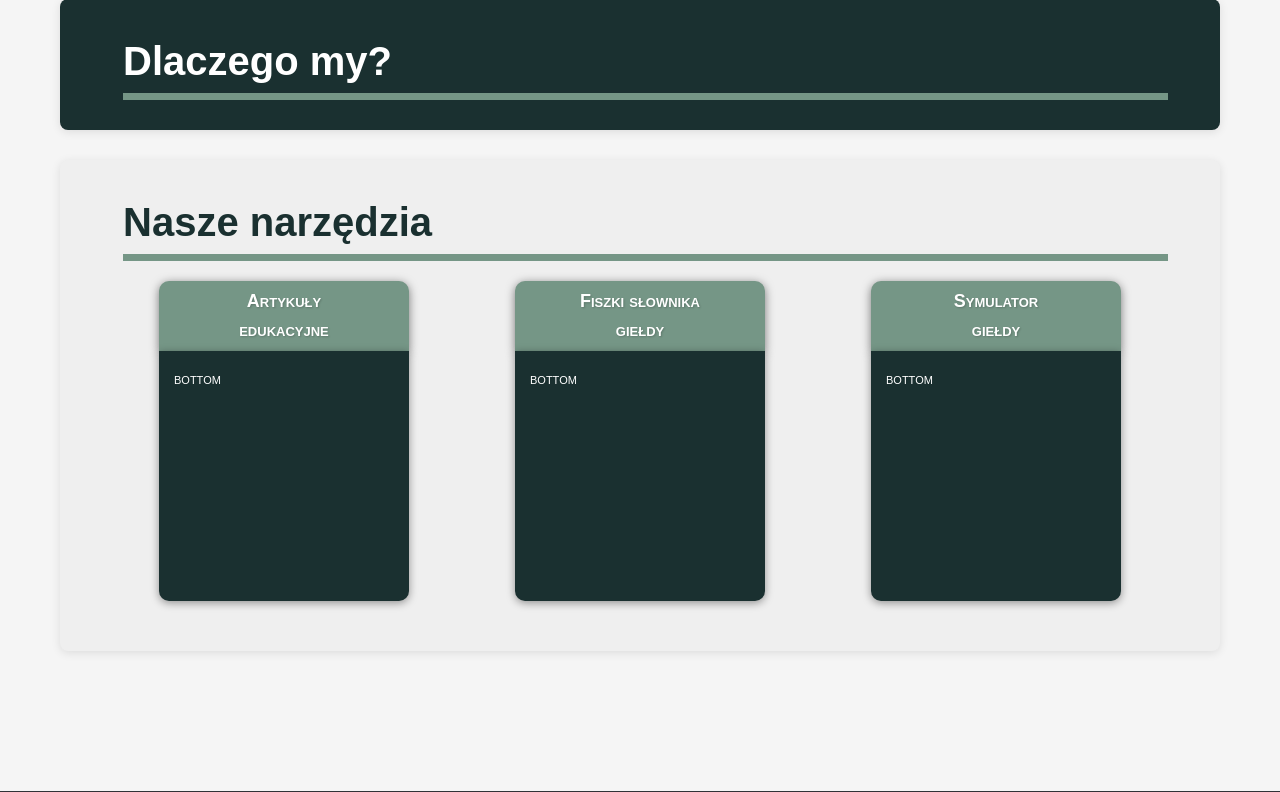
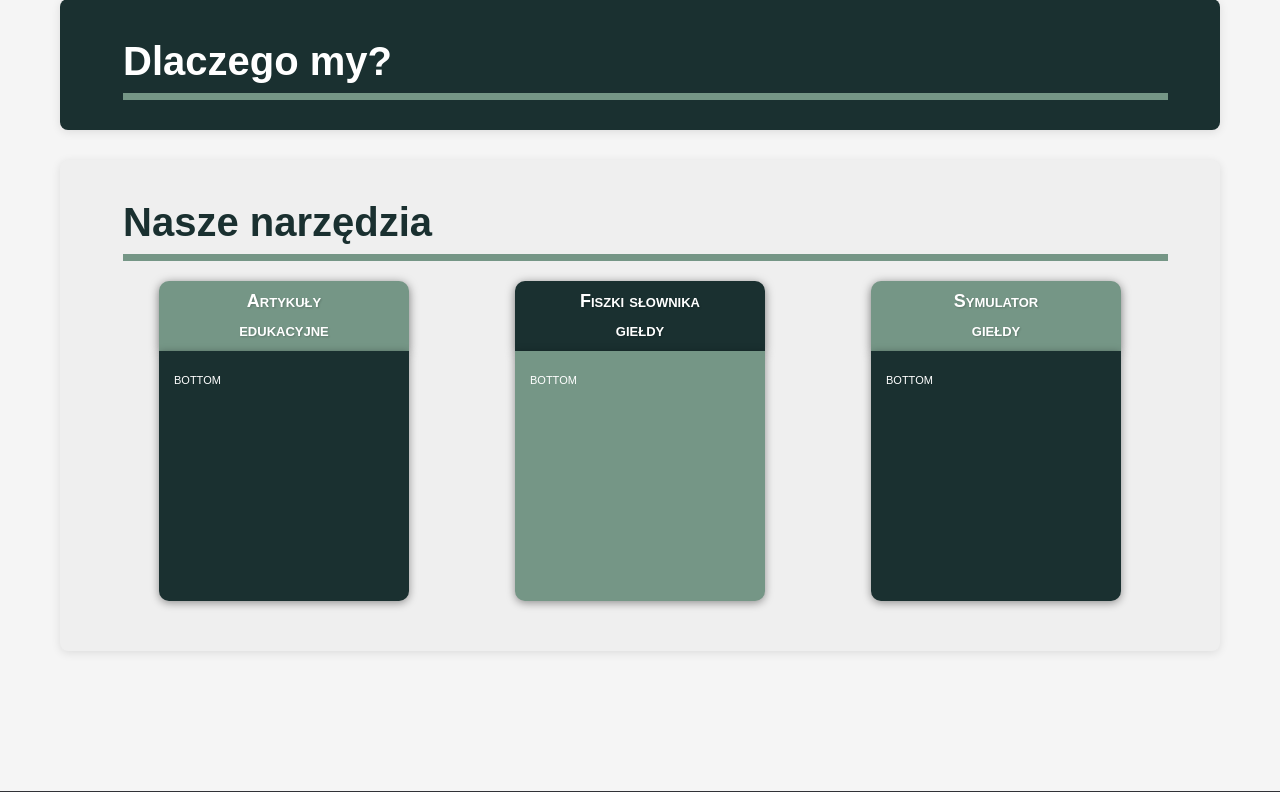
Before and after one commit to Quattro-Crew/Stack, a PHP site: page /TradeDeck/Front-end/html/menu.php in a window 1280 px wide. Shown: the part 1098-1890 px from the top of the page. Run offline with PHP 8.4, Linux system fonts and the light colour scheme.

Commit message:
card2
środkowa karta ma zamienione kolory tak jak w projekcie graficznym

```diff
--- a/TradeDeck/Front-end/html/css/style-menu.css
+++ b/TradeDeck/Front-end/html/css/style-menu.css
@@ -255,6 +255,34 @@ h3 {
     gap: 10px;
 }
 
+.card-top2 {
+    display: flex;
+    justify-content: center;
+    align-items: center;
+    align-content: center;
+    text-align: center;
+    font-size: 18px;
+    font-weight: bold;
+    text-shadow: 1px 1px 2px rgba(0,0,0,0.2);
+    transition: transform 0.4s ease;
+    border-top-left-radius: 10px;
+    border-top-right-radius: 10px;
+    background: var(--primary-clr);
+    padding: 15px;
+    box-shadow: 0 2px 10px rgba(0, 0, 0, 0.5);
+}
+
+.card-bottom2 {
+    border-radius: 0 0 10px 10px;
+    padding: 15px;
+    background: #759686;
+    transition: transform 0.4s ease;
+    box-shadow: 0 2px 8px rgba(0, 0, 0, 0.4);
+    display: grid;
+    gap: 10px;
+}
+
+.card:hover .card-bottom2,
 .card:hover .card-bottom {
     transform: translateY(-1em);
 }
--- a/TradeDeck/Front-end/html/menu.php
+++ b/TradeDeck/Front-end/html/menu.php
@@ -75,10 +75,10 @@
             </div>
 
             <div class="card">
-                <div class="card-top">
+                <div class="card-top2">
                     <span>Fiszki słownika<br>giełdy</span>
                 </div>
-                <div class="card-bottom">
+                <div class="card-bottom2">
                     <span>bottom</span>
                 </div>
             </div>
```
